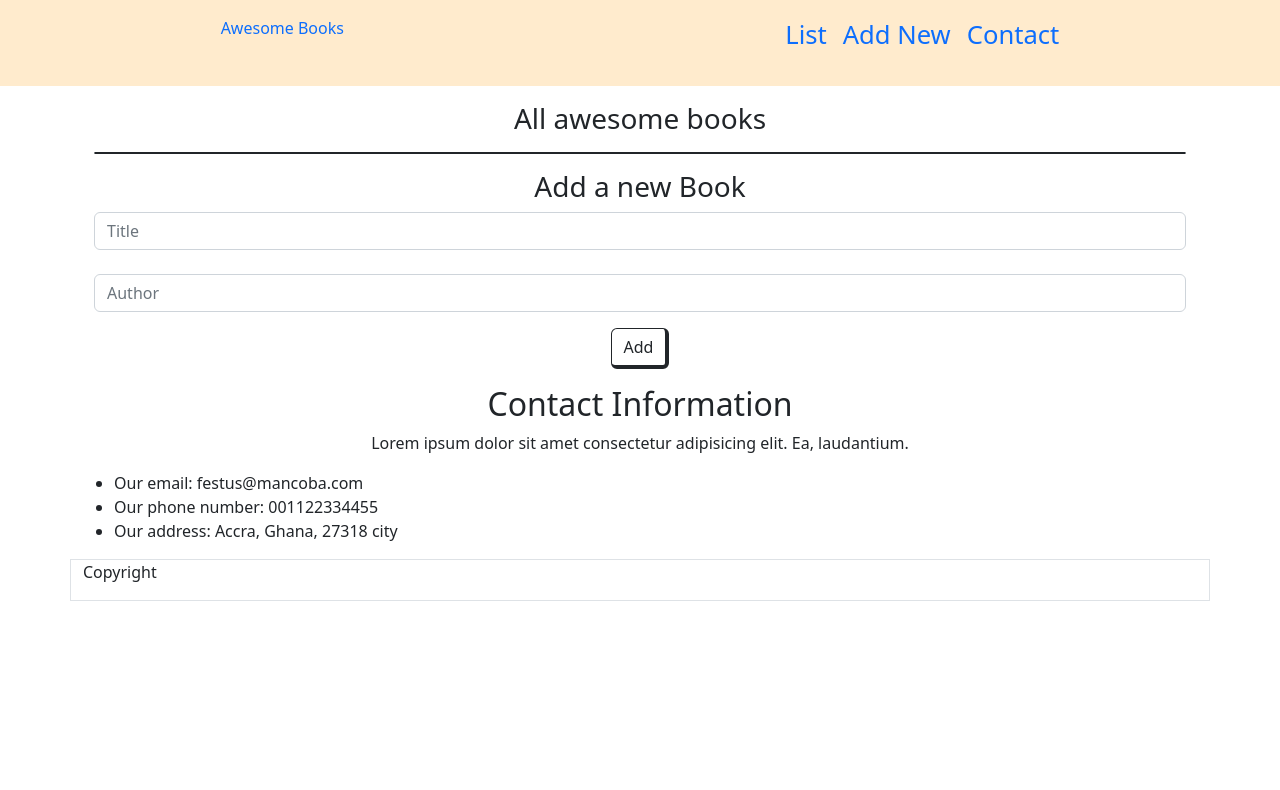
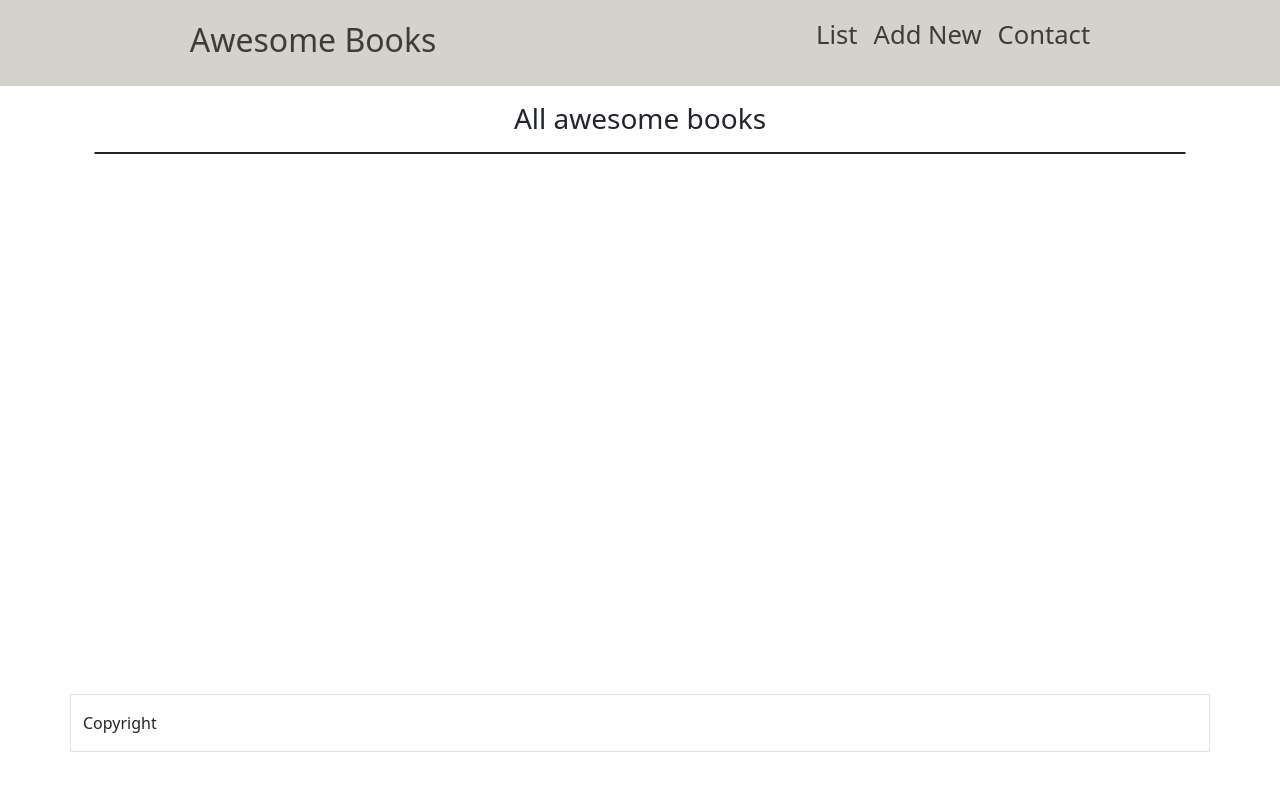
Before and after one commit to manq2010/books-javascript, a website: page index.html in a window 1280 px wide. Drawn offline with nearby package versions, Linux system fonts and the light colour scheme.

Commit message:
Add styling

```diff
--- a/css/styles.css
+++ b/css/styles.css
@@ -1,18 +1,15 @@
-*{
+* {
   padding: 0;
   margin: 0;
   box-sizing: border-box;
 }
 
-html {
-  /* font-size: 62.5%; */
-}
-
 .navi-cont {
   display: flex;
   justify-content: space-around;
-  background-color: blanchedalmond;
+  background-color: rgb(213, 209, 203);
   padding: 0.5rem;
+  color: rgba(18, 14, 14, 0.77);
 }
 
 .nav-menu {
@@ -24,10 +21,12 @@ html {
   text-decoration: none;
   margin-left: 1rem;
   font-size: 1.6rem;
+  color: rgba(18, 14, 14, 0.77);
 }
 
 .logo {
   text-decoration: none;
+  font-size: 2rem;
 }
 
 .close {
--- a/index.html
+++ b/index.html
@@ -39,7 +39,7 @@
         </div>
     </section>
 
-    <section id="add-book" class="container mt-3">
+    <section id="add-book" class="container mt-3 close">
         <div class="container">
             <h3 class="text-center mt-3">
                 Add a new Book
@@ -61,10 +61,10 @@
         </div>
     </section>
 
-    <section id="contact" class="container mt-3 text-center">
+    <section id="contact" class="container mt-3 text-center close">
         <div>
             <h2>Contact Information</h2>
-            <p>Lorem ipsum dolor sit amet consectetur adipisicing elit. Ea, laudantium.</p>
+            <p class="h6">Lorem ipsum dolor sit amet consectetur adipisicing elit. Ea, laudantium.</p>
             <ul class="list-contact text-start">
                 <li>Our email: festus@mancoba.com</li>
                 <li>Our phone number: 001122334455</li>
@@ -73,7 +73,7 @@
         </div>
     </section>
 
-    <footer class="container d-flex border">
+    <footer class="container d-flex border mt-3 mb-5 pt-3 fixed-bottom">
         <p class="text-start d-flex">Copyright
         </p>
     </footer>
--- a/js/index.js
+++ b/js/index.js
@@ -114,14 +114,17 @@ const contactBtn = document.querySelector('.contact');
 listBtn.addEventListener('click', () => {
   AddNewBtnId.classList.add('close');
   contactBtnId.classList.add('close');
+  listBtnId.classList.remove('close');
 });
 
 AddNewBtn.addEventListener('click', () => {
   listBtnId.classList.add('close');
   contactBtnId.classList.add('close');
+  AddNewBtnId.classList.remove('close');
 });
 
 contactBtn.addEventListener('click', () => {
   AddNewBtnId.classList.add('close');
   listBtnId.classList.add('close');
+  contactBtnId.classList.remove('close');
 });
```
Also changed, not shown: .github/workflows/linters.yml, .stylelintrc.json (added).
